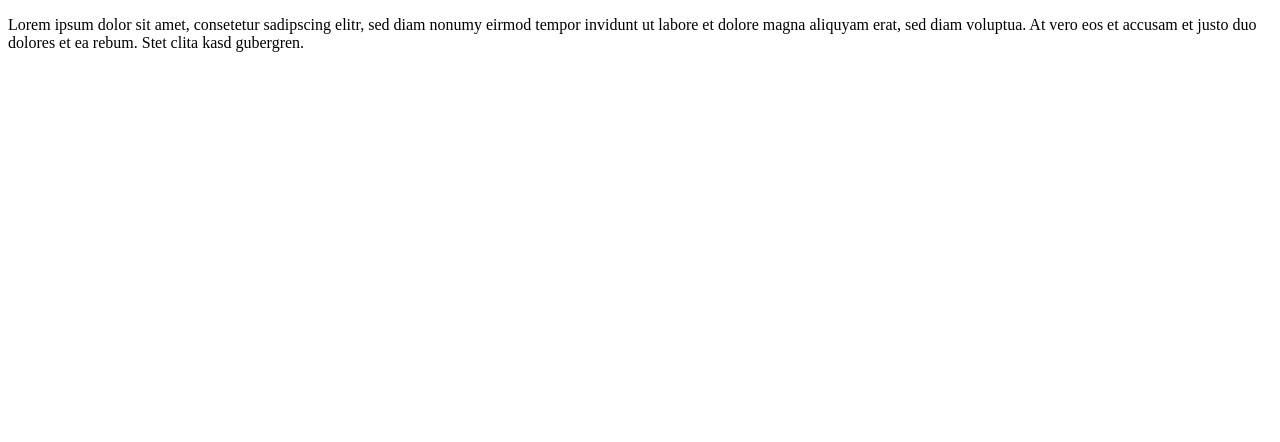
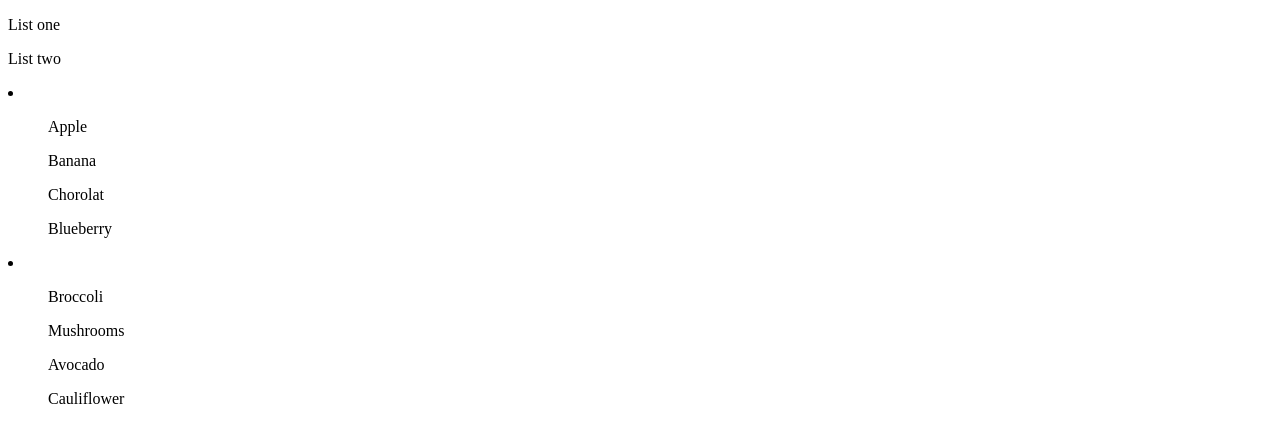
Before and after one commit to talizomer/talizomer.github.io, a plain HTML site: page index.html in a window 1280 px wide. Drawn offline with Linux system fonts and the light colour scheme.

Commit message:
Add files via upload

```diff
--- a/index.html
+++ b/index.html
@@ -1,12 +1,35 @@
 <!DOCTYPE html>
 <html>
 <head>
+	<meta charset="utf-8">
+	<link rel="stylesheet" type="text/css" href="css/index.css">
 	<title></title>
 </head>
 <body>
 
-	<p> Lorem ipsum dolor sit amet, consetetur sadipscing elitr, sed diam nonumy eirmod tempor invidunt ut labore et dolore magna aliquyam erat, sed diam voluptua. At vero eos et accusam et justo duo dolores et ea rebum. Stet clita kasd gubergren.
+	<p class="first">
+		List one
 	</p>
+
+	<p>
+		List two
+	</p>
+
+<li>
+	<ol>Apple</ol>
+	<ol>Banana</ol>
+	<ol>Chorolat</ol>
+	<ol>Blueberry</ol>
+
+</li>
+
+<li>
+	<ul>Broccoli</ul>
+	<ul>Mushrooms</ul>
+	<ul>Avocado</ul>
+	<ul>Cauliflower</ul>
+
+</li>
 
 </body>
 </html>
```
